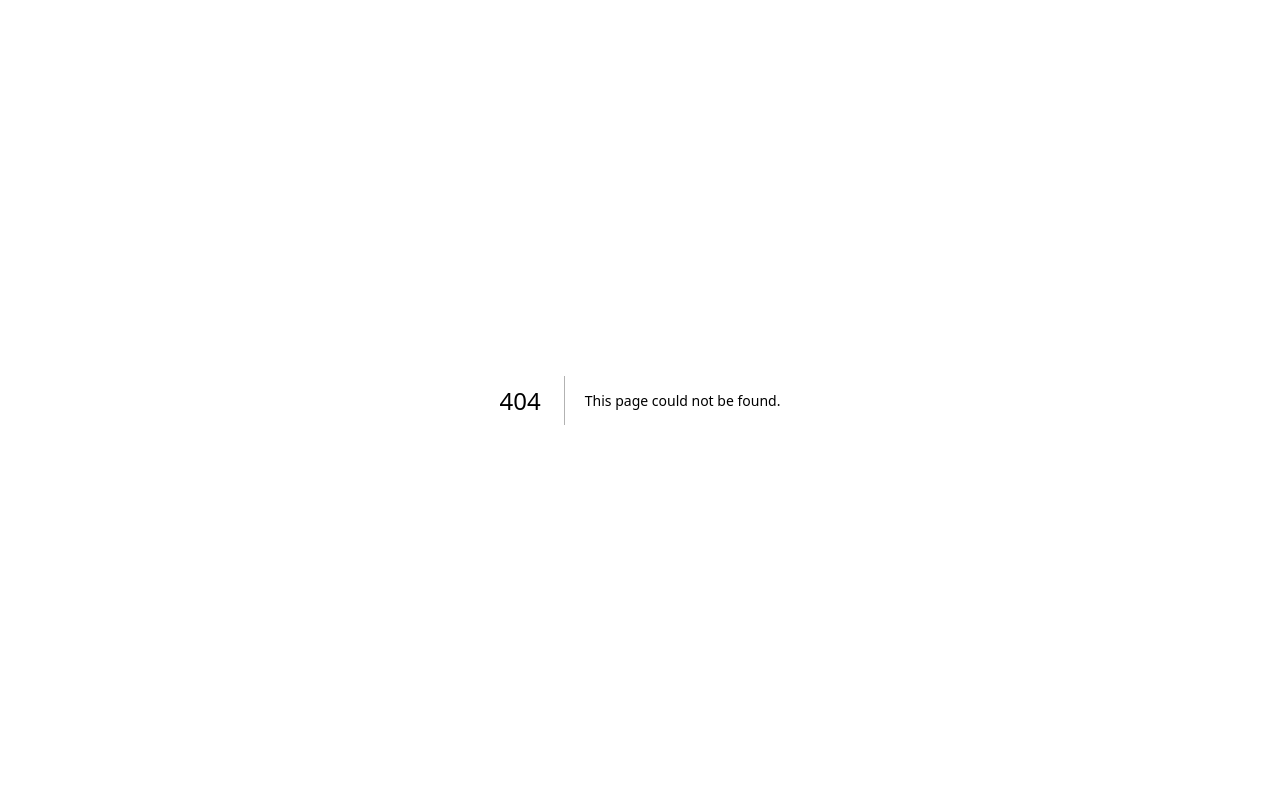
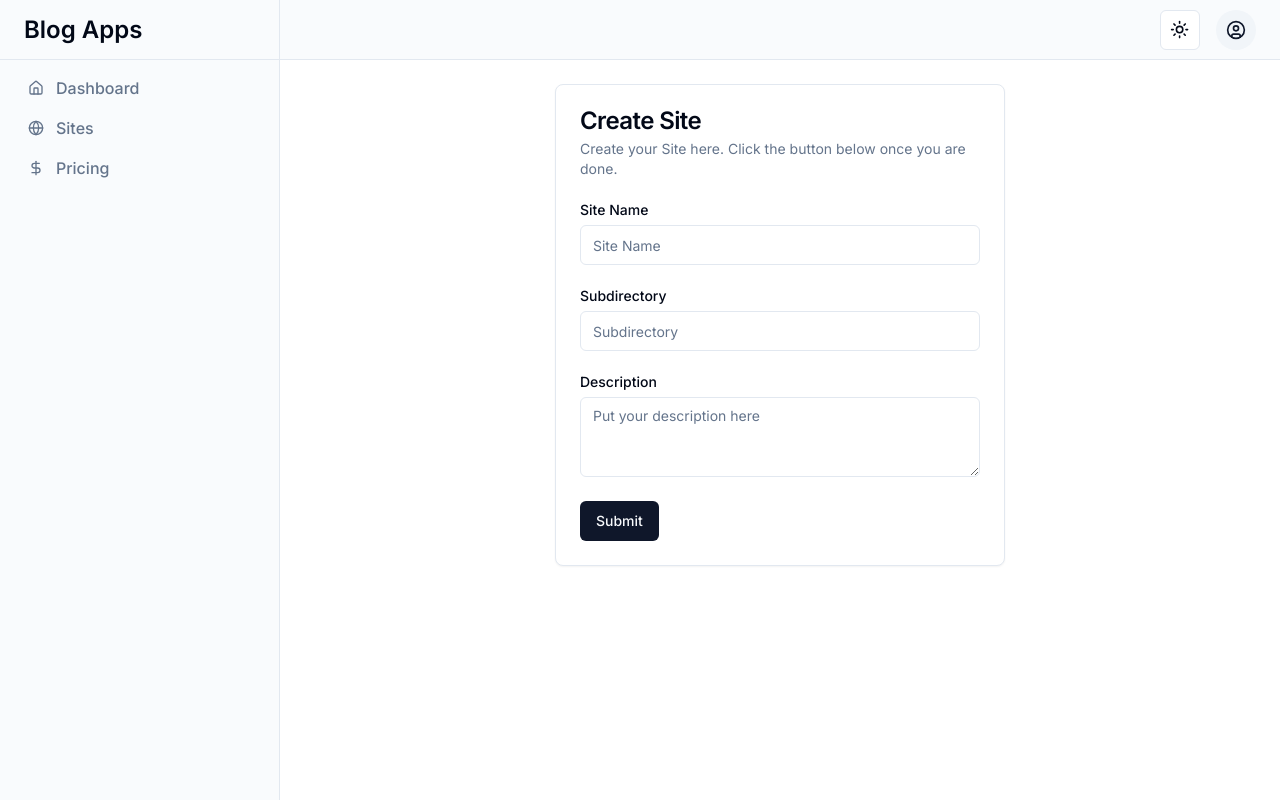
Before and after one commit to ivlie1495/mrav-blog, a Next.js app: page /dashboard/sites/new in a window 1280 px wide. Before the commit this address had no page. Built offline with nearby package versions, Linux system fonts and the light colour scheme.

Commit message:
create site new page

```diff
--- /dev/null
+++ b/app/dashboard/sites/new/page.tsx
@@ -0,0 +1,48 @@
+import { Button } from '@/components/ui/button'
+import {
+  Card,
+  CardContent,
+  CardDescription,
+  CardFooter,
+  CardHeader,
+  CardTitle,
+} from '@/components/ui/card'
+import { Input } from '@/components/ui/input'
+import { Label } from '@/components/ui/label'
+import { Textarea } from '@/components/ui/textarea'
+
+const SiteNewPage = () => {
+  return (
+    <div className="flex flex-1 flex-col items-center">
+      <Card className="max-w-[450px]">
+        <CardHeader>
+          <CardTitle>Create Site</CardTitle>
+          <CardDescription>
+            Create your Site here. Click the button below once you are done.
+          </CardDescription>
+        </CardHeader>
+        <CardContent>
+          <div className="flex flex-col gap-y-6">
+            <div className="grid gap-2">
+              <Label>Site Name</Label>
+              <Input placeholder="Site Name" />
+            </div>
+            <div className="grid gap-2">
+              <Label>Subdirectory</Label>
+              <Input placeholder="Subdirectory" />
+            </div>
+            <div className="grid gap-2">
+              <Label>Description</Label>
+              <Textarea placeholder="Put your description here" />
+            </div>
+          </div>
+        </CardContent>
+        <CardFooter>
+          <Button>Submit</Button>
+        </CardFooter>
+      </Card>
+    </div>
+  )
+}
+
+export default SiteNewPage
--- /dev/null
+++ b/components/ui/card.tsx
@@ -0,0 +1,79 @@
+import * as React from 'react'
+
+import { cn } from '@/utils/ui'
+
+const Card = React.forwardRef<
+  HTMLDivElement,
+  React.HTMLAttributes<HTMLDivElement>
+>(({ className, ...props }, ref) => (
+  <div
+    ref={ref}
+    className={cn(
+      'rounded-lg border bg-card text-card-foreground shadow-sm',
+      className,
+    )}
+    {...props}
+  />
+))
+Card.displayName = 'Card'
+
+const CardHeader = React.forwardRef<
+  HTMLDivElement,
+  React.HTMLAttributes<HTMLDivElement>
+>(({ className, ...props }, ref) => (
+  <div
+    ref={ref}
+    className={cn('flex flex-col space-y-1.5 p-6', className)}
+    {...props}
+  />
+))
+CardHeader.displayName = 'CardHeader'
+
+const CardTitle = React.forwardRef<
+  HTMLParagraphElement,
+  React.HTMLAttributes<HTMLHeadingElement>
+>(({ className, ...props }, ref) => (
+  <h3
+    ref={ref}
+    className={cn(
+      'text-2xl font-semibold leading-none tracking-tight',
+      className,
+    )}
+    {...props}
+  />
+))
+CardTitle.displayName = 'CardTitle'
+
+const CardDescription = React.forwardRef<
+  HTMLParagraphElement,
+  React.HTMLAttributes<HTMLParagraphElement>
+>(({ className, ...props }, ref) => (
+  <p
+    ref={ref}
+    className={cn('text-sm text-muted-foreground', className)}
+    {...props}
+  />
+))
+CardDescription.displayName = 'CardDescription'
+
+const CardContent = React.forwardRef<
+  HTMLDivElement,
+  React.HTMLAttributes<HTMLDivElement>
+>(({ className, ...props }, ref) => (
+  <div ref={ref} className={cn('p-6 pt-0', className)} {...props} />
+))
+CardContent.displayName = 'CardContent'
+
+const CardFooter = React.forwardRef<
+  HTMLDivElement,
+  React.HTMLAttributes<HTMLDivElement>
+>(({ className, ...props }, ref) => (
+  <div
+    ref={ref}
+    className={cn('flex items-center p-6 pt-0', className)}
+    {...props}
+  />
+))
+CardFooter.displayName = 'CardFooter'
+
+export { Card, CardHeader, CardFooter, CardTitle, CardDescription, CardContent }
--- /dev/null
+++ b/components/ui/input.tsx
@@ -0,0 +1,25 @@
+import * as React from 'react'
+
+import { cn } from '@/utils/ui'
+
+export interface InputProps
+  extends React.InputHTMLAttributes<HTMLInputElement> {}
+
+const Input = React.forwardRef<HTMLInputElement, InputProps>(
+  ({ className, type, ...props }, ref) => {
+    return (
+      <input
+        type={type}
+        className={cn(
+          'flex h-10 w-full rounded-md border border-input bg-background px-3 py-2 text-sm ring-offset-background file:border-0 file:bg-transparent file:text-sm file:font-medium placeholder:text-muted-foreground focus-visible:outline-none focus-visible:ring-2 focus-visible:ring-ring focus-visible:ring-offset-2 disabled:cursor-not-allowed disabled:opacity-50',
+          className,
+        )}
+        ref={ref}
+        {...props}
+      />
+    )
+  },
+)
+Input.displayName = 'Input'
+
+export { Input }
--- /dev/null
+++ b/components/ui/label.tsx
@@ -0,0 +1,26 @@
+'use client'
+
+import * as React from 'react'
+import * as LabelPrimitive from '@radix-ui/react-label'
+import { cva, type VariantProps } from 'class-variance-authority'
+
+import { cn } from '@/utils/ui'
+
+const labelVariants = cva(
+  'text-sm font-medium leading-none peer-disabled:cursor-not-allowed peer-disabled:opacity-70',
+)
+
+const Label = React.forwardRef<
+  React.ElementRef<typeof LabelPrimitive.Root>,
+  React.ComponentPropsWithoutRef<typeof LabelPrimitive.Root> &
+    VariantProps<typeof labelVariants>
+>(({ className, ...props }, ref) => (
+  <LabelPrimitive.Root
+    ref={ref}
+    className={cn(labelVariants(), className)}
+    {...props}
+  />
+))
+Label.displayName = LabelPrimitive.Root.displayName
+
+export { Label }
--- /dev/null
+++ b/components/ui/textarea.tsx
@@ -0,0 +1,24 @@
+import * as React from 'react'
+
+import { cn } from '@/utils/ui'
+
+export interface TextareaProps
+  extends React.TextareaHTMLAttributes<HTMLTextAreaElement> {}
+
+const Textarea = React.forwardRef<HTMLTextAreaElement, TextareaProps>(
+  ({ className, ...props }, ref) => {
+    return (
+      <textarea
+        className={cn(
+          'flex min-h-[80px] w-full rounded-md border border-input bg-background px-3 py-2 text-sm ring-offset-background placeholder:text-muted-foreground focus-visible:outline-none focus-visible:ring-2 focus-visible:ring-ring focus-visible:ring-offset-2 disabled:cursor-not-allowed disabled:opacity-50',
+          className,
+        )}
+        ref={ref}
+        {...props}
+      />
+    )
+  },
+)
+Textarea.displayName = 'Textarea'
+
+export { Textarea }
--- a/package.json
+++ b/package.json
@@ -11,6 +11,7 @@
   "dependencies": {
     "@kinde-oss/kinde-auth-nextjs": "^2.3.6",
     "@radix-ui/react-dropdown-menu": "^2.1.1",
+    "@radix-ui/react-label": "^2.1.0",
     "@radix-ui/react-slot": "^1.1.0",
     "class-variance-authority": "^0.7.0",
     "clsx": "^2.1.1",
```
Also changed, not shown: 1 other file (tests, documents, lock files or other folders).
